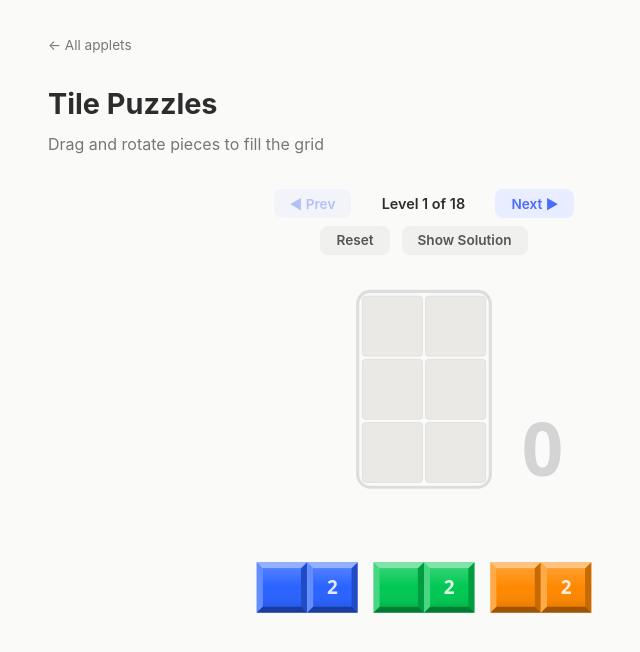
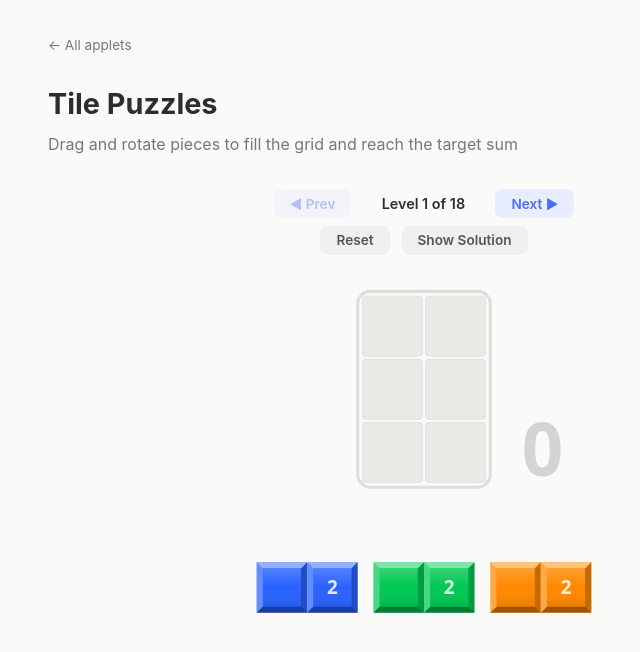
Before and after one commit to manzoid/math-help, a React (Vite) app: page /#/applets/tile-puzzles in a window 1280 px wide. Shown: the top 652 px of the page, without its empty margins (216-856 px from the left). Built offline with nearby package versions, Linux system fonts and the light colour scheme.

Commit message:
Improve tile puzzles subtitle

```diff
--- a/src/applets/registry.js
+++ b/src/applets/registry.js
@@ -42,7 +42,7 @@ const applets = [
   {
     slug: 'tile-puzzles',
     title: 'Tile Puzzles',
-    subtitle: 'Drag and rotate pieces to fill the grid',
+    subtitle: 'Drag and rotate pieces to fill the grid and reach the target sum',
     component: lazy(() => import('./tile-puzzles/index.jsx')),
   },
 ]
```
